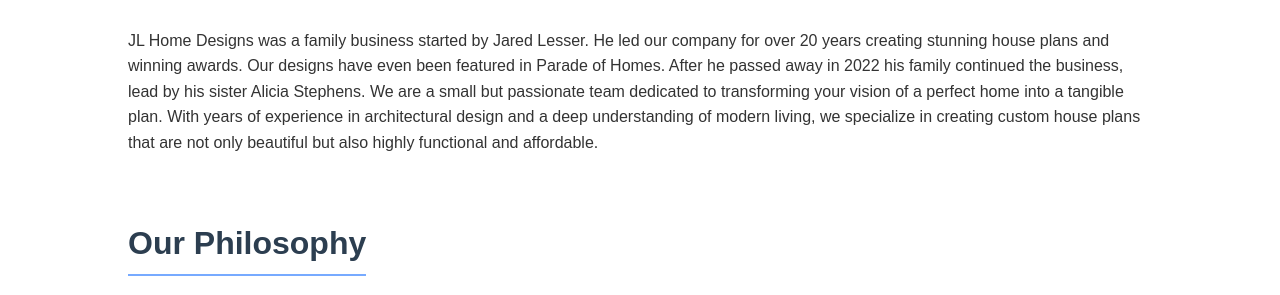
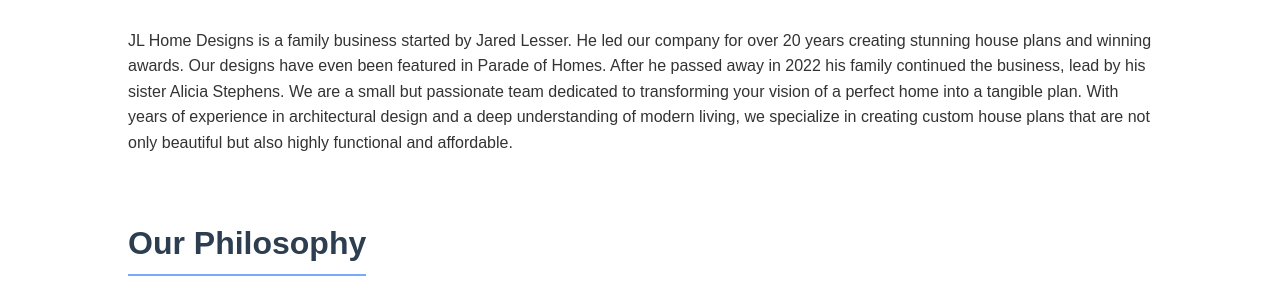
Before and after one commit to devbydesign/Jlhomedesigns, a website: page about.html in a window 1280 px wide. Shown: the part 505-800 px from the top of the page. Drawn offline with Linux system fonts and the light colour scheme.

Commit message:
Update about.html

```diff
--- a/about.html
+++ b/about.html
@@ -32,7 +32,7 @@
         <div class="container">
             <div class="about-section">
                 <h3>Who We Are</h3>
-                <p>JL Home Designs was a family business started by Jared Lesser. He led our company for over 20 years creating stunning house plans and winning awards. Our designs have even been featured in Parade of Homes. After he passed away in 2022 his family continued the business, lead by his sister Alicia Stephens. We are a small but passionate team dedicated to transforming your vision of a perfect home into a tangible plan. With years of experience in architectural design and a deep understanding of modern living, we specialize in creating custom house plans that are not only beautiful but also highly functional and affordable.</p>
+                <p>JL Home Designs is a family business started by Jared Lesser. He led our company for over 20 years creating stunning house plans and winning awards. Our designs have even been featured in Parade of Homes. After he passed away in 2022 his family continued the business, lead by his sister Alicia Stephens. We are a small but passionate team dedicated to transforming your vision of a perfect home into a tangible plan. With years of experience in architectural design and a deep understanding of modern living, we specialize in creating custom house plans that are not only beautiful but also highly functional and affordable.</p>
             </div>
             <div class="about-section">
                 <h3>Our Philosophy</h3>
```
